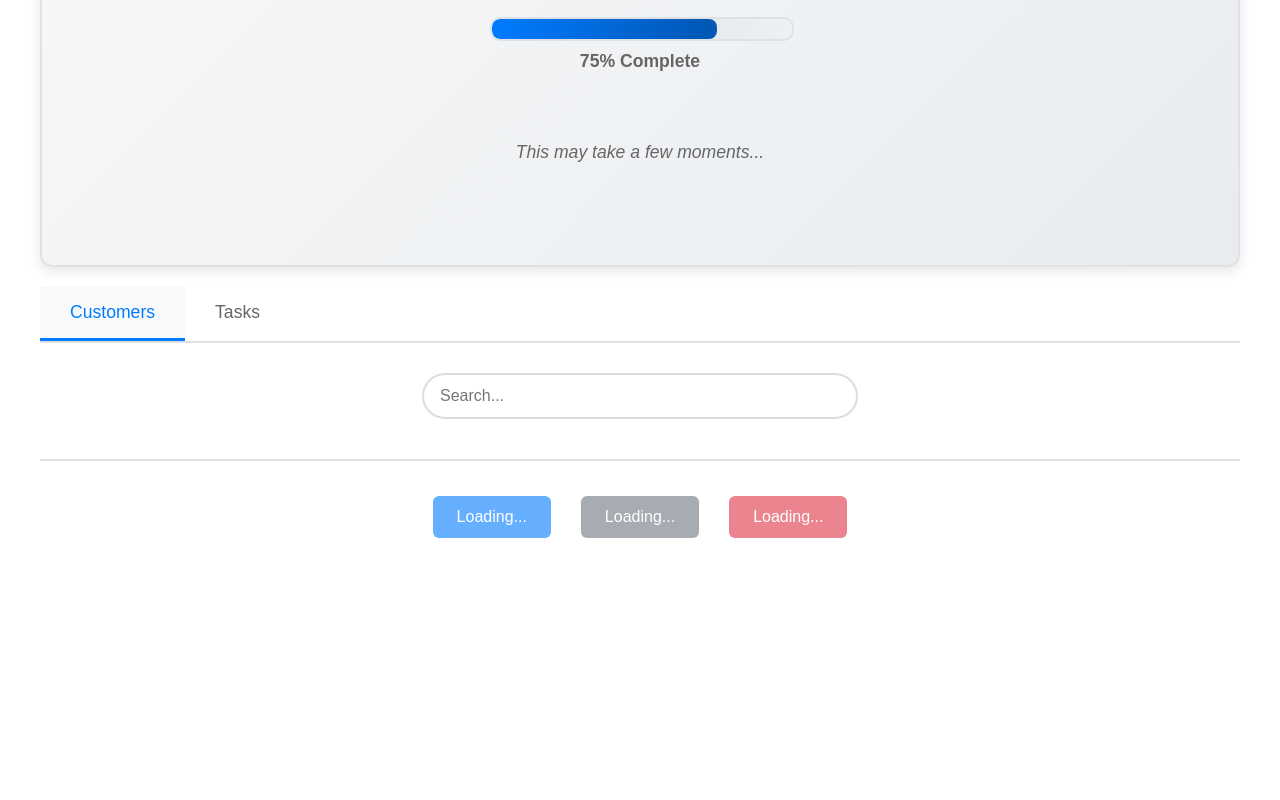
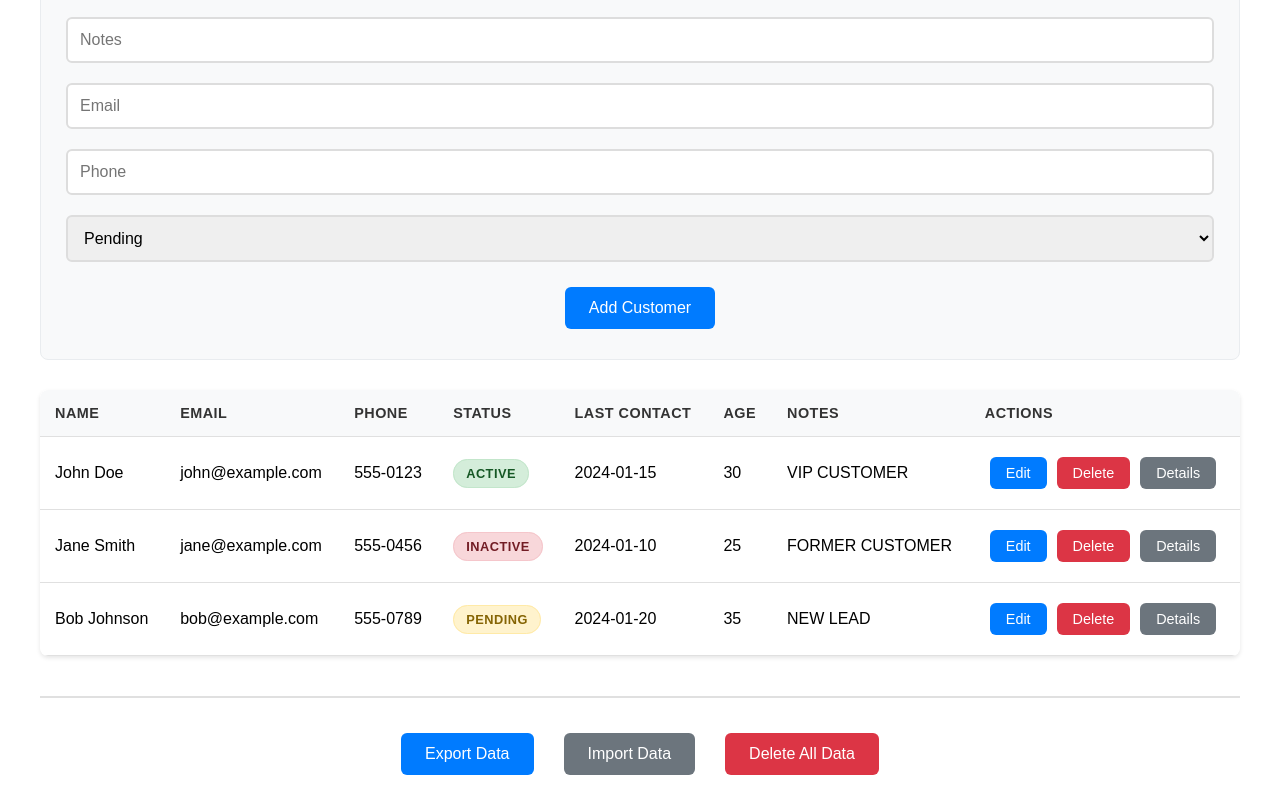
Before and after one commit to YuvalChen/crm, a React (Create React App) app: page / in a window 1280 px wide. Shown: the part 542-1342 px from the top of the page. Before the commit the page ends 1105 px from the top, so only its background shows below. Built offline with nearby package versions, Linux system fonts and the light colour scheme.

Commit message:
Fix: src/App.tsx

```diff
--- a/src/App.tsx
+++ b/src/App.tsx
@@ -49,22 +49,21 @@ function App() {
   const [error, setError] = useState('');
   const [loadingProgress, setLoadingProgress] = useState(0);
 
-  // Load sample data with 6-second delay to show loading issue
+  // Load sample data with minimal delay
   useEffect(() => {
     setLoading(true);
     setLoadingProgress(0);
 
-    // BUG: 6-second delay that will be visible in replay
-    // Simulate progress updates
+    // Reduced delay from 6 seconds to 500ms
     const progressInterval = setInterval(() => {
       setLoadingProgress(prev => {
         if (prev >= 90) {
           clearInterval(progressInterval);
           return prev;
         }
-        return prev + 15;
+        return prev + 30;
       });
-    }, 1000);
+    }, 100);
 
     setTimeout(() => {
       setCustomers([
@@ -136,19 +135,13 @@ function App() {
       setLoadingProgress(100);
       setShowData(true);
       setLoading(false);
+      clearInterval(progressInterval);
+    }, 500); // Reduced from 6000ms to 500ms
 
-      // BUG: This will cause memory leak - no cleanup
-      setTimeout(() => {
-        setLoading(true);
-      }, 1000);
-    }, 6000); // 6-second delay - very visible in replay
-
-    // BUG: This will cause infinite re-renders
     return () => {
       clearInterval(progressInterval);
-      setLoading(false);
     };
-  }, []); // BUG: Missing dependency array items
+  }, []);
 
   const handleCustomerSubmit = (e: React.FormEvent) => {
     e.preventDefault();
```
